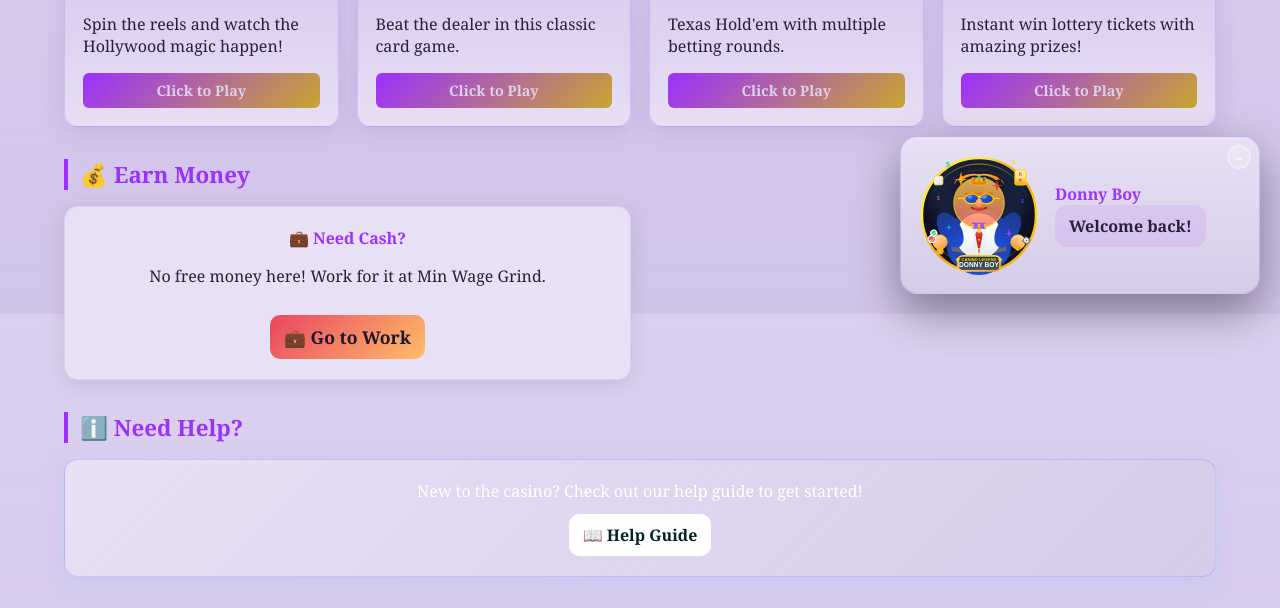
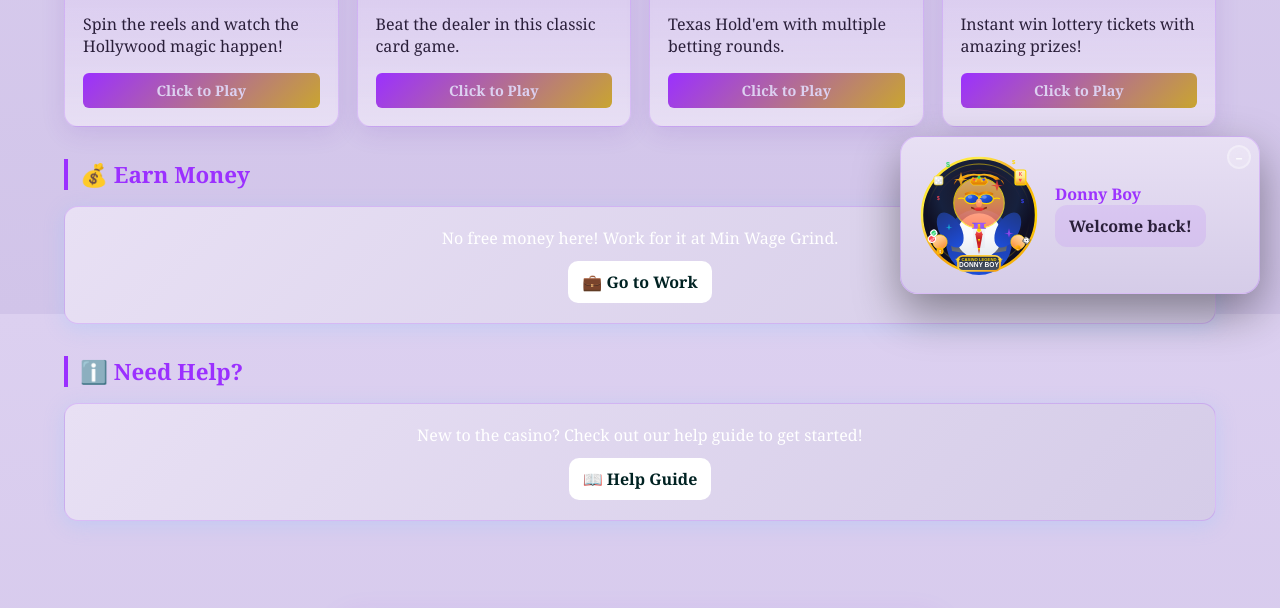
Before and after one commit to Henry6197/CasinoUnblocked, a plain HTML site: page index.html in a window 1280 px wide. Shown: the part 486-1094 px from the top of the page. Drawn offline with Linux system fonts and the light colour scheme.

Commit message:
connected to min wage game

```diff
--- a/index.html
+++ b/index.html
@@ -69,12 +69,9 @@
         <!-- Earn Money Section -->
         <div class="financial-section">
           <h3 class="section-title">💰 Earn Money</h3>
-          <div class="financial-grid">
-            <div class="financial-panel" style="text-align: center;">
-              <h4>💼 Need Cash?</h4>
-              <p>No free money here! Work for it at Min Wage Grind.</p>
-              <a class="btn" href="https://henry6197.github.io/MinWageGame/" style="display: inline-block; margin-top: 12px; background: linear-gradient(135deg, #e94560, #ffbd69); color: #1a1a2e; font-weight: 900; font-size: 1.1em;">💼 Go to Work</a>
-            </div>
+          <div class="help-panel">
+            <p>No free money here! Work for it at Min Wage Grind.</p>
+            <a class="btn help-btn" href="https://henry6197.github.io/MinWageGame/">💼 Go to Work</a>
           </div>
 
           <!-- Platinum Shop Panel (shows when player has platinum) -->
```
